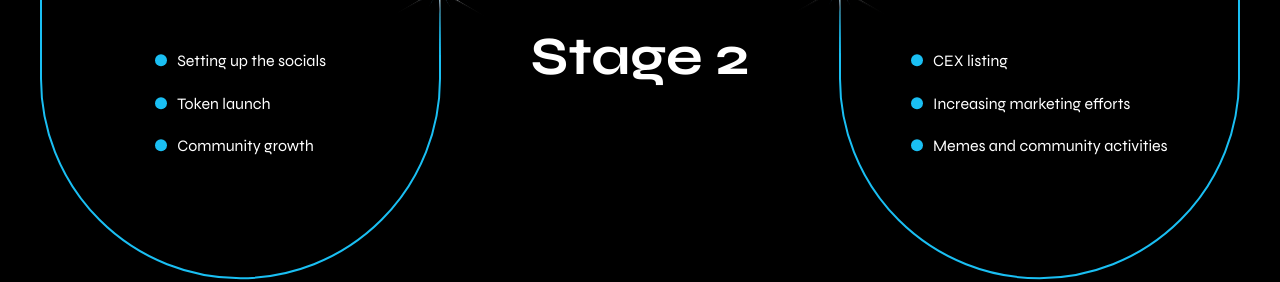
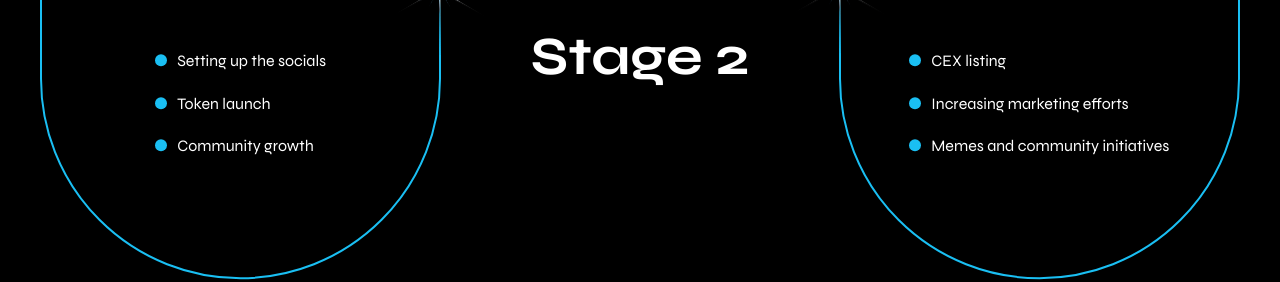
Before and after one commit to mrgx96/koalana, a React (Vite) app: page / in a window 1280 px wide. Shown: the part 2620-2902 px from the top of the page. Built offline with nearby package versions, Linux system fonts and the light colour scheme.

Commit message:
:lipstick: fix: one word

```diff
--- a/src/components/roadmap/index.tsx
+++ b/src/components/roadmap/index.tsx
@@ -37,7 +37,7 @@ const Roadmap = () => {
               <ul>
                 <li>CEX listing</li>
                 <li>Increasing marketing efforts</li>
-                <li>Memes and community activities</li>
+                <li>Memes and community initiatives</li>
               </ul>
             </div>
           </div>
```
